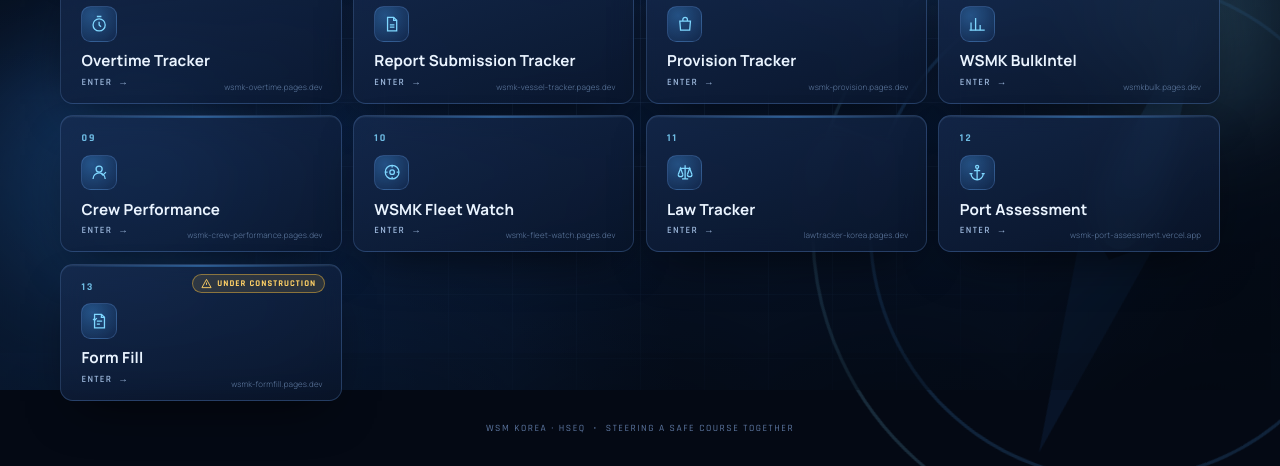
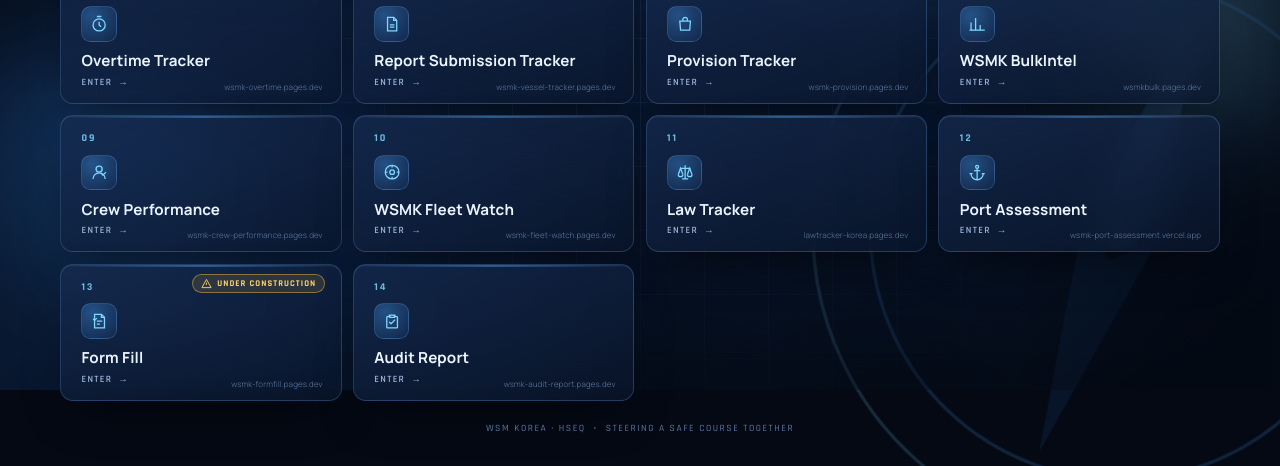
Before and after one commit to brightatsea-alt/wsmk-gateway, a plain HTML site: page index.html in a window 1280 px wide. Shown: the part 410-876 px from the top of the page. Drawn offline with Linux system fonts and the light colour scheme; a script that the page names is missing.

Commit message:
Add Audit Report card (14)

```diff
--- a/index.html
+++ b/index.html
@@ -193,6 +193,7 @@
   .g-in-11{animation:rise .7s 1.8s forwards}
   .g-in-12{animation:rise .7s 1.92s forwards}
   .g-in-13{animation:rise .7s 2.04s forwards}
+  .g-in-14{animation:rise .7s 2.16s forwards}
 
   footer{margin-top:clamp(14px,2.6vh,46px);font-size:clamp(8.5px,1.2vh,11.5px);
     letter-spacing:.16em;text-transform:uppercase;
@@ -407,6 +408,18 @@
         </div>
         <span class="host">wsmk-formfill.pages.dev</span>
       </a>
+
+      <a class="gate g-in-14" href="https://wsmk-audit-report.pages.dev/" target="_blank" rel="noopener">
+        <span class="idx">14</span>
+        <span class="ic">
+          <svg viewBox="0 0 24 24"><path d="M9 4h6a1 1 0 011 1v1h2a1 1 0 011 1v13a1 1 0 01-1 1H6a1 1 0 01-1-1V7a1 1 0 011-1h2V5a1 1 0 011-1z"/><path d="M9 4v3h6V4"/><path d="M8 13l2.5 2.5L16 10"/></svg>
+        </span>
+        <div>
+          <h3>Audit Report</h3>
+          <span class="go">Enter <span class="arw">→</span></span>
+        </div>
+        <span class="host">wsmk-audit-report.pages.dev</span>
+      </a>
     </div>
 
     <footer>WSM Korea · HSEQ &nbsp;•&nbsp; Steering a safe course together</footer>
```
